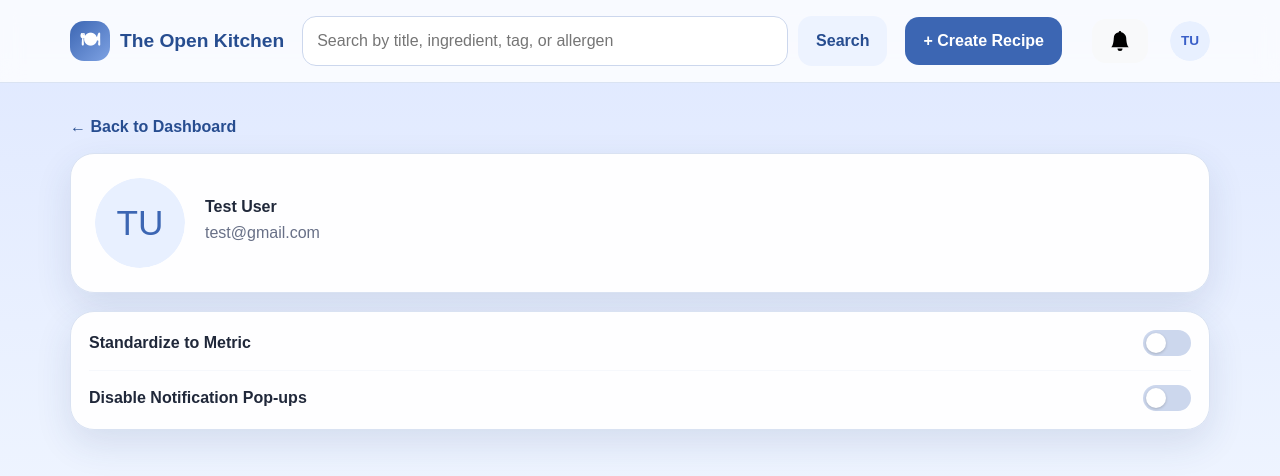
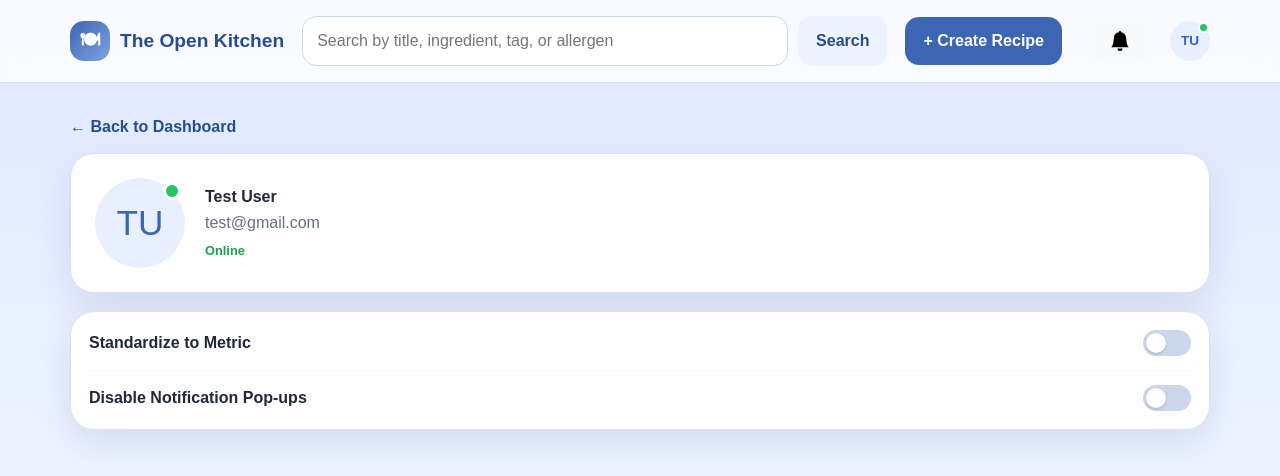
Before and after one commit to Benc25/csc330projectdemo, a Flask app: page /profile/settings in a window 1280 px wide. Shown: the top 476 px of the page. Run offline with Flask 3, Linux system fonts and the light colour scheme; a user stored in the database is signed in; data comes from the database, SQL or seed files in the repository; both versions use the stored data as it was after the commit; some libraries are stand-ins or nearby versions.

Commit message:
Fleshed out curator reports and added DND

```diff
--- a/app/models.py
+++ b/app/models.py
@@ -17,6 +17,7 @@ class User(db.Model):
     preferMetric = db.Column(db.Boolean, default=False, nullable=False)
     disableNotifications = db.Column(db.Boolean, default=False, nullable=False)
     lastSeen = db.Column(db.DateTime, nullable=True, default=None)
+    doNotDisturb = db.Column(db.Boolean, default=False, nullable=False)
     recipes = db.relationship('Recipe', backref='author', lazy=True)
     def set_password(self, password):
         self.password = generate_password_hash(password)
--- a/app/routes.py
+++ b/app/routes.py
@@ -257,6 +257,16 @@ def profile_settings():
         return redirect(url_for('profile_settings'))
 
     return render_template('profile_settings.html', form=form, user=user)
+
+
+@app.route('/profile/toggle-dnd', methods=['POST'])
+@login_required
+def toggle_dnd():
+    from flask import jsonify
+    user = get_current_user()
+    user.doNotDisturb = not user.doNotDisturb
+    db.session.commit()
+    return jsonify({'doNotDisturb': user.doNotDisturb})
 
 
 @app.route('/recipe/create', methods=['GET', 'POST'])
--- a/app/templates/base.html
+++ b/app/templates/base.html
@@ -65,7 +65,7 @@
 
                 <!-- Profile Dropdown (ONLY IF LOGGED IN) -->
                 {% if session.get('user_id') %}
-                <div class="dropdown ms-2">
+                <div class="dropdown ms-2" style="position: relative;">
 
                     <button class="btn p-0 border-0 d-flex align-items-center justify-content-center"
                             type="button"
@@ -85,6 +85,7 @@
                         {% endif %}
 
                     </button>
+                    <span style="position: absolute; top: 1px; right: 1px; width: 11px; height: 11px; background: {{ '#f59e0b' if current_user and current_user.doNotDisturb else '#22c55e' }}; border-radius: 50%; border: 2px solid white; pointer-events: none; z-index: 10;"></span>
 
                     <ul class="dropdown-menu dropdown-menu-end" aria-labelledby="profileDropdown">
 
--- a/app/templates/profile_settings.html
+++ b/app/templates/profile_settings.html
@@ -5,14 +5,6 @@
 <a href="{{ url_for('dashboard') }}" class="back-link">← Back to Dashboard</a>
 
 <section class="form-shell">
-    {% with messages = get_flashed_messages(with_categories=true) %}
-    {% if messages %}
-    {% for category, message in messages %}
-    <div class="alert alert-{{ 'error' if category == 'error' else 'success' }}">{{ message }}</div>
-    {% endfor %}
-    {% endif %}
-    {% endwith %}
-
 <form method="POST" action="{{ url_for('profile_settings') }}" enctype="multipart/form-data" class="form-card">
         {{ form.hidden_tag() }}
 
@@ -20,11 +12,14 @@
         {{ form.avatar(id='avatarInput', style='display:none;') }}
 
         <div style="display: flex; align-items: center; gap: 20px;">
+            <!-- Avatar + status dot container -->
+            <div style="position: relative; width: 90px; height: 90px; flex-shrink: 0;">
+
                 <!-- Clickable avatar -->
                 <div id="avatarWrapper"
                      onclick="document.getElementById('avatarInput').click()"
                      title="Click to change photo"
-                 style="position: relative; width: 90px; height: 90px; border-radius: 50%; cursor: pointer; flex-shrink: 0; overflow: hidden;">
+                     style="position: relative; width: 90px; height: 90px; border-radius: 50%; cursor: pointer; overflow: hidden;">
 
                     {% if user.avatar %}
                     <img id="avatarPreview"
@@ -47,10 +42,22 @@
                     </div>
                 </div>
 
+                <!-- Status dot (outside overflow:hidden) -->
+                <span id="statusDot"
+                      title="{{ 'Do Not Disturb — click to go online' if user.doNotDisturb else 'Online — click for Do Not Disturb' }}"
+                      style="position: absolute; top: 4px; right: 4px; width: 18px; height: 18px;
+                             background: {{ '#f59e0b' if user.doNotDisturb else '#22c55e' }};
+                             border-radius: 50%; border: 3px solid white; cursor: pointer;
+                             transition: background .2s ease; z-index: 10;"></span>
+            </div>
+
             <div>
                 <p style="margin: 0; font-weight: 600;">{{ user.firstName }} {{ user.lastName }}</p>
                 <p class="muted-small" style="margin: 2px 0 0 0;">{{ user.email }}</p>
                 <p class="muted-small" style="margin: 6px 0 0 0; font-size: .8rem;" id="avatarHint"></p>
+                <p id="statusLabel" style="margin: 4px 0 0 0; font-size: .8rem; font-weight: 600; color: {{ '#f59e0b' if user.doNotDisturb else '#16a34a' }};">
+                    {{ 'Do Not Disturb' if user.doNotDisturb else 'Online' }}
+                </p>
             </div>
         </div>
 
@@ -90,6 +97,26 @@
         hint.textContent = this.files[0].name;
         submitRow.style.display = 'flex';
     });
+
+    // DND toggle
+    const statusDot   = document.getElementById('statusDot');
+    const statusLabel = document.getElementById('statusLabel');
+
+    statusDot.addEventListener('click', function(e) {
+        e.stopPropagation(); // don't trigger the avatar file picker
+        fetch('{{ url_for("toggle_dnd") }}', {
+            method: 'POST',
+            headers: { 'X-CSRFToken': document.querySelector('[name=csrf_token]') ? document.querySelector('[name=csrf_token]').value : '' }
+        })
+        .then(r => r.json())
+        .then(data => {
+            const dnd = data.doNotDisturb;
+            statusDot.style.background   = dnd ? '#f59e0b' : '#22c55e';
+            statusDot.title              = dnd ? 'Do Not Disturb — click to go online' : 'Online — click for Do Not Disturb';
+            statusLabel.textContent      = dnd ? 'Do Not Disturb' : 'Online';
+            statusLabel.style.color      = dnd ? '#f59e0b' : '#16a34a';
+        });
+    });
 </script>
 
 <!-- Settings box -->
```
Also changed, not shown: migrations/versions/b2c3d4e5f6a7_add_donotdisturb_to_user.py (added, +26 -0 lines), app/recipe.db. Lines whose indentation alone changed are shown as unchanged.
